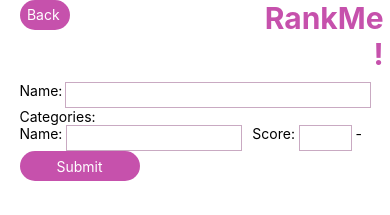
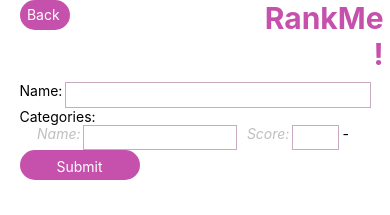
Before and after one commit to larebskhan/RankingApp, a React Native app: screen /AddRanking in a window 390 px wide. Shown: the top 215 px of the page. Built offline with nearby package versions, Linux system fonts and the light colour scheme.

Commit message:
creat new component with category inputs

```diff
--- /dev/null
+++ b/Components/CategoriesInput.js
@@ -0,0 +1,40 @@
+import { StatusBar } from 'expo-status-bar';
+import { StyleSheet, Text, View, TextInput, TouchableOpacity } from 'react-native';
+
+export default function CategoriesInput() {
+  return (
+    <View >
+        <View style={[styles.rowContainterTogether, {paddingHorizontal:'5%'}]}>
+              <Text style={styles.catText}>Name: </Text>
+              <TextInput
+                style={[styles.textBox, {width:'50%'}]}
+              />
+              <Text style={[styles.catText, {paddingLeft: '3%'}]}>Score: </Text>
+              <TextInput
+                keyboardType='numeric'
+                maxLength='3'
+                style={[styles.textBox, , {width:'15%'}]}
+              />
+              <TouchableOpacity onPress={() => {alert('TODO: remove this item')}}>
+                <Text> - </Text>
+              </TouchableOpacity>
+            </View>
+    </View>
+  );
+}
+
+const styles = StyleSheet.create({
+    catText: {
+        fontStyle: 'italic',
+        color: '#BFBFBD'
+    },
+    rowContainterTogether: {
+        flexDirection: "row"
+      },
+      textBox: {
+        borderColor: '#C9AAC2',
+        borderWidth: 1,
+        paddingHorizontal: '2%',
+        paddingVertical: '1%'
+      },
+});
--- a/Pages/AddRanking.js
+++ b/Pages/AddRanking.js
@@ -3,7 +3,7 @@
 import Header from '../Components/Header';
 import NavButton from '../Components/NavButton';
 import { useNavigation } from '@react-navigation/native';
-
+import CategoriesInput from '../Components/CategoriesInput';
 
 export default function AddRanking() {
   const navigation = useNavigation();
@@ -27,20 +27,7 @@
               />
             </View>
             <Text>Categories: </Text>
-            <View style={styles.rowContainterTogether}>
-              <Text>Name: </Text>
-              <TextInput
-                style={[styles.textBox, {width:'50%'}]}
-              />
-              <Text style={[{paddingLeft: '3%'}]}>Score: </Text>
-              <TextInput
-                keyboardType='numeric'
-                style={[styles.textBox, , {width:'15%'}]}
-              />
-              <TouchableOpacity onPress={() => {alert('TODO: remove this item')}}>
-                <Text> - </Text>
-              </TouchableOpacity>
-            </View>
+            <CategoriesInput/>
             <NavButton text="Submit" navigateTo="Ranking"/>
             <StatusBar style="auto" />
           </View>
@@ -84,4 +71,8 @@
     flexDirection: "row",
     justifyContent: "space-between"
   },
+  catText: {
+    fontStyle: 'italic',
+    color: '#BFBFBD'
+  }
 })
```
